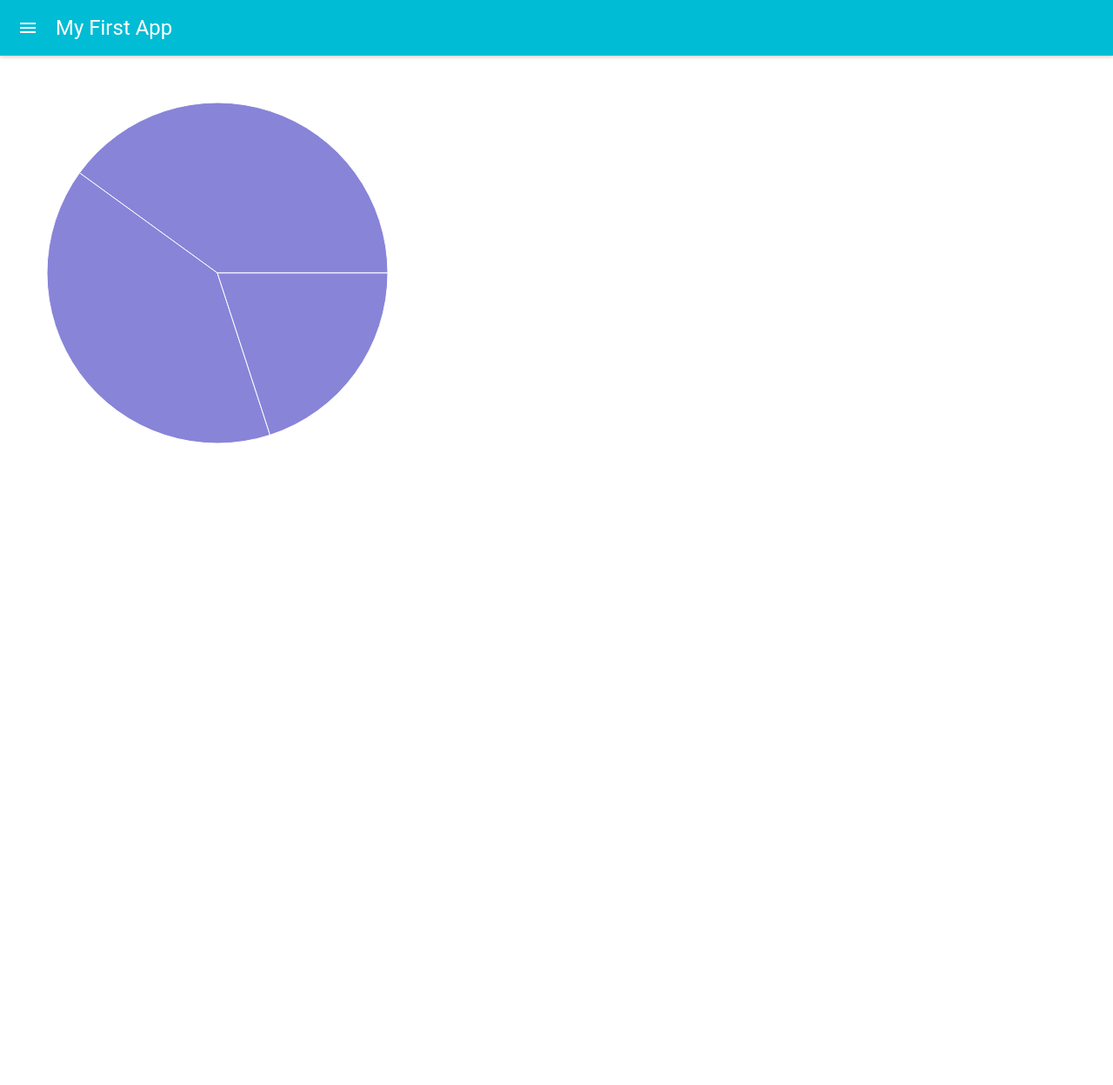
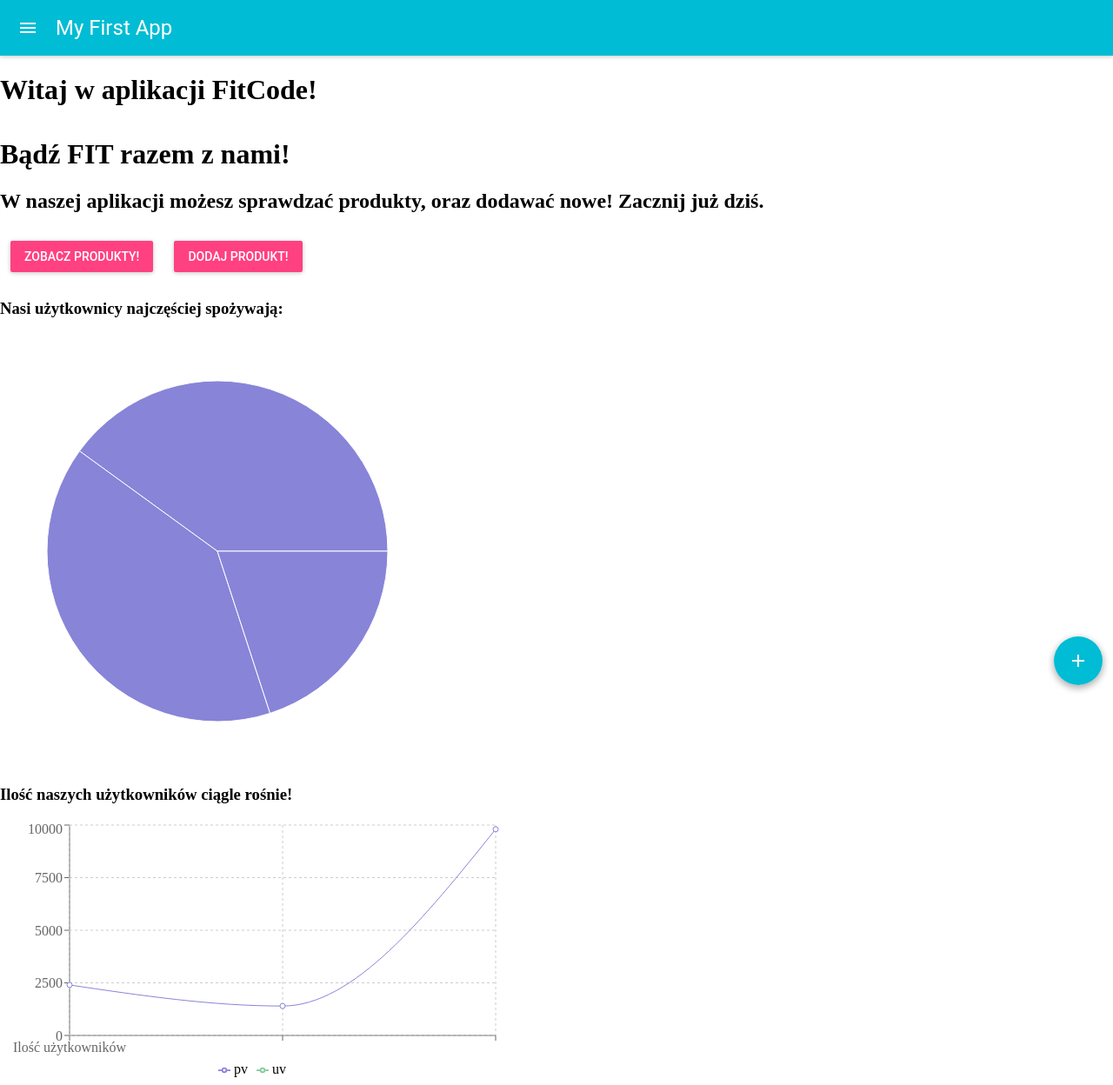
Before and after one commit to infoshareacademy/jfddl3-fitcode-app, a React (Create React App) app: page / in a window 1280 px wide. Shown: the whole page at 87% size. Before the commit the page ends 800 px from the top, so only its background shows below. Built offline with nearby package versions, Linux system fonts and the light colour scheme; the HTML template or start-up script is replaced by a standard one.

Commit message:
Dashboard and share done

```diff
--- a/public/index.html
+++ b/public/index.html
@@ -19,7 +19,7 @@
       work correctly both with client-side routing and a non-root public URL.
       Learn how to configure a non-root public URL by running `npm run build`.
     -->
-    <title>React App</title>
+    <title>FitCode</title>
   </head>
   <body>
     <noscript>
--- a/src/App.js
+++ b/src/App.js
@@ -8,6 +8,7 @@ import Dashboard from './Dashboard'
 import Favourites from './Favourites'
 import AppBar from './AppBar'
 import SideBar from './SideBar'
+import ShareButton from './ShareButton'
 
 import './index.css'
 import FoodDetails from "./FoodDetails";
@@ -48,6 +49,8 @@ class App extends Component {
                         <Route path="/food-favourites" component={Favourites}/>
                         <Route path="/food-add" component={FoodAdd}/>
                         <Route path="/food-details" component={FoodDetails}/>
+
+                        <ShareButton />
                     </div>
                 </BrowserRouter>
             </MuiThemeProvider>
--- a/src/Dashboard.js
+++ b/src/Dashboard.js
@@ -1,6 +1,7 @@
 import React from 'react';
-import { render } from 'react-dom';
-import { PieChart, Pie, Tooltip }  from 'recharts'
+import {LineChart, Line, XAxis, YAxis, CartesianGrid, Tooltip, Legend, PieChart, Pie} from 'recharts';
+import RaisedButton from 'material-ui/RaisedButton';
+import {Link} from 'react-router-dom'
 
 const data = [
     {
@@ -15,10 +16,35 @@ const data = [
         value: 20,
         name: 'produkty mięsne'
     }
-]
+];
+const lineChartData = [
+    {name: 'Ilość użytkowników',  pv: 2400, amt: 2100},
+    { pv: 1398, amt: 2100},
+    {  pv: 9800, amt: 2100}
+
+];
+const style = {
+    margin: 12,
+};
+
+
 
 const Dashboard = () => (
     <div >
+        <h1>
+            Witaj w aplikacji FitCode!
+        <br/><br/>
+            Bądź FIT razem z nami!
+        </h1>
+        <h2>W naszej aplikacji możesz sprawdzać produkty, oraz dodawać nowe! Zacznij już dziś.</h2>
+        <Link to="/food-list">
+        <RaisedButton label="Zobacz produkty!" secondary={true} style={style} />
+        </Link>
+        <Link to="/food-add">
+        <RaisedButton label="Dodaj produkt!" secondary={true} style={style} />
+        </Link>
+
+        <h3> Nasi użytkownicy najczęściej spożywają:</h3>
         <PieChart width={500} height={500}>
             <Pie
                 data={data}
@@ -28,8 +54,21 @@ const Dashboard = () => (
             />
             <Tooltip />
         </PieChart>
+        <h3>Ilość naszych  użytkowników ciągle rośnie!</h3>
+        <LineChart width={600} height={300} data={lineChartData}
+                   margin={{top: 5, right: 30, left: 20, bottom: 5}}>
+            <XAxis dataKey="name"/>
+            <YAxis/>
+            <CartesianGrid strokeDasharray="3 3"/>
+            <Tooltip/>
+            <Legend />
+            <Line type="monotone" dataKey="pv" stroke="#8884d8" activeDot={{r: 8}}/>
+            <Line type="monotone" dataKey="uv" stroke="#82ca9d" />
+        </LineChart>
+
+
     </div>
 );
 
 
-export default Dashboard
+export default Dashboard;
--- /dev/null
+++ b/src/ShareButton.js
@@ -0,0 +1,24 @@
+import React from 'react'
+import FloatingActionButton from 'material-ui/FloatingActionButton';
+import ContentAdd from 'material-ui/svg-icons/content/add';
+
+const style = {
+    margin: 12,
+    position: "fixed",
+    bottom: 0,
+    right: 0
+};
+
+const ShareButton = () => (
+    <div>
+        <FloatingActionButton
+            style={style}
+            onClick={()=>window.open('http://www.facebook.com/sharer.php?u=http://app.fitcode.jfddl3.is-academy.pl')}
+        >
+            <ContentAdd/>
+        </FloatingActionButton>
+    </div>
+
+)
+
+export default ShareButton;
```
